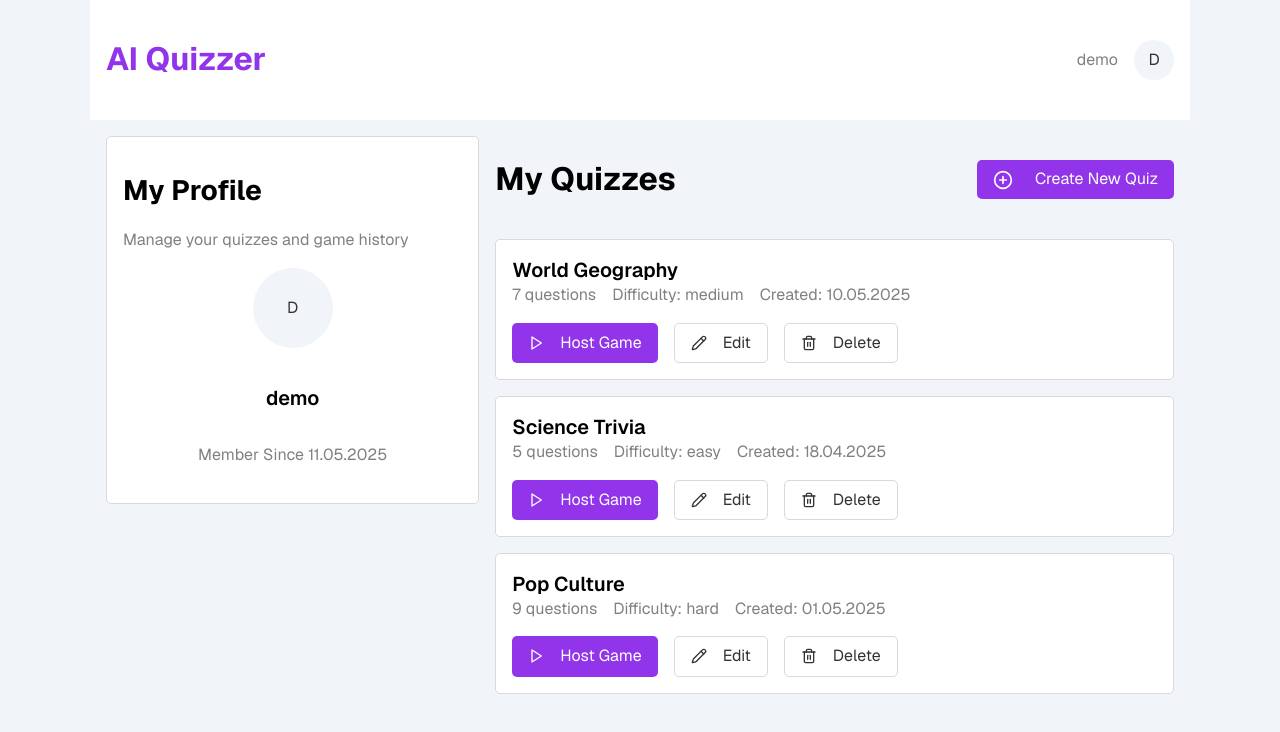
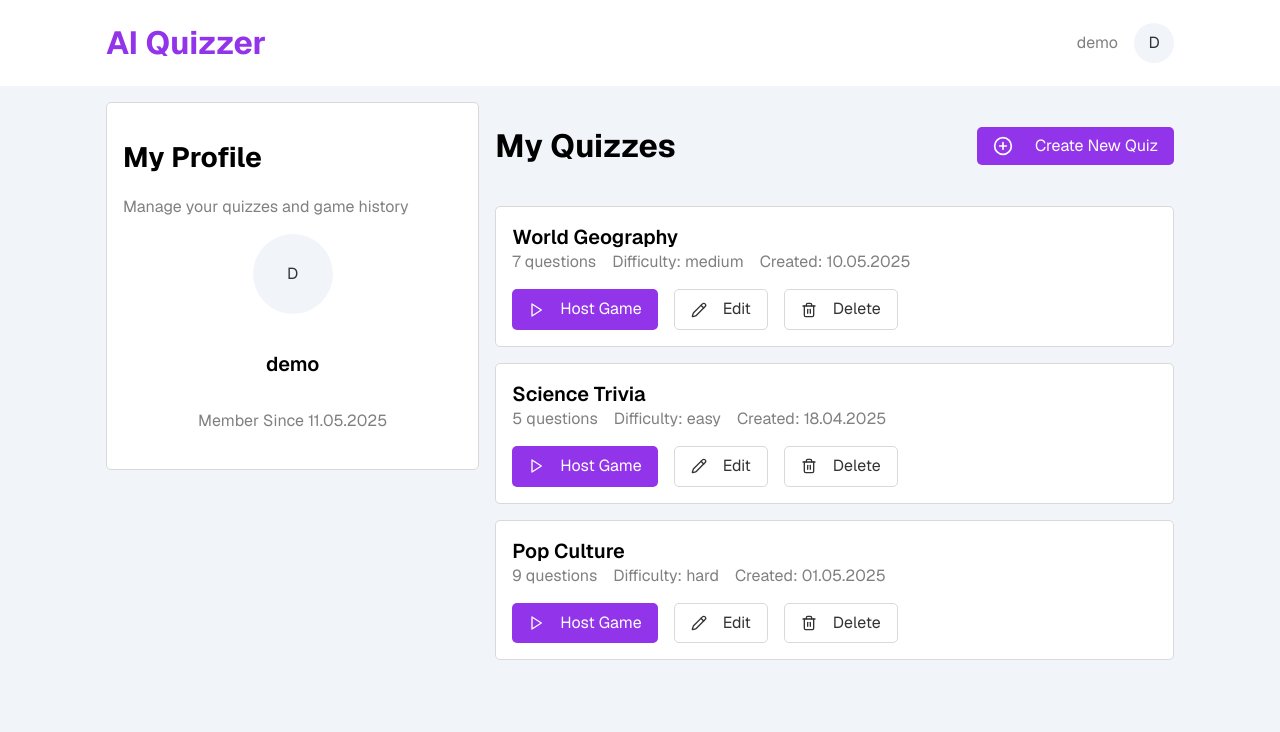
Before and after one commit to ixtk/ai-quizzer, a React (Vite) app in the folder frontend/: page /Profile in a window 1280 px wide. Shown: the top 732 px of the page. Built offline with nearby package versions, Linux system fonts and the light colour scheme.

Commit message:
small tweaks

```diff
--- a/frontend/src/Pages/ProfilePage/ProfilePage.css
+++ b/frontend/src/Pages/ProfilePage/ProfilePage.css
@@ -1,6 +1,10 @@
 button {
   display: flex;
   align-items: center;
+}
+
+header {
+  background-color: var(--white);
 }
 
 .header {
@@ -8,11 +12,11 @@ button {
   display: flex;
   align-items: center;
   justify-content: space-between;
-  background-color: var(--white);
 }
 
 .AI-Quizzer {
   color: var(--purple-700);
+  margin: 0;
 }
 
 .name-icon {
```
